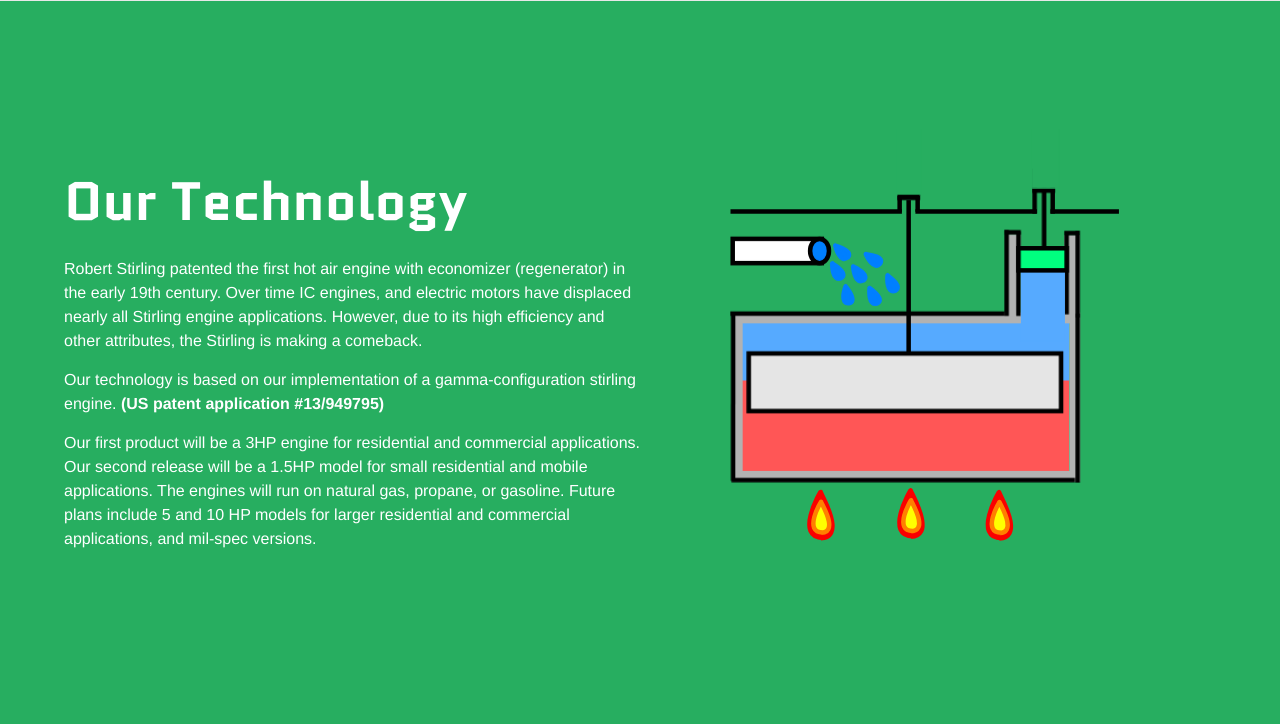
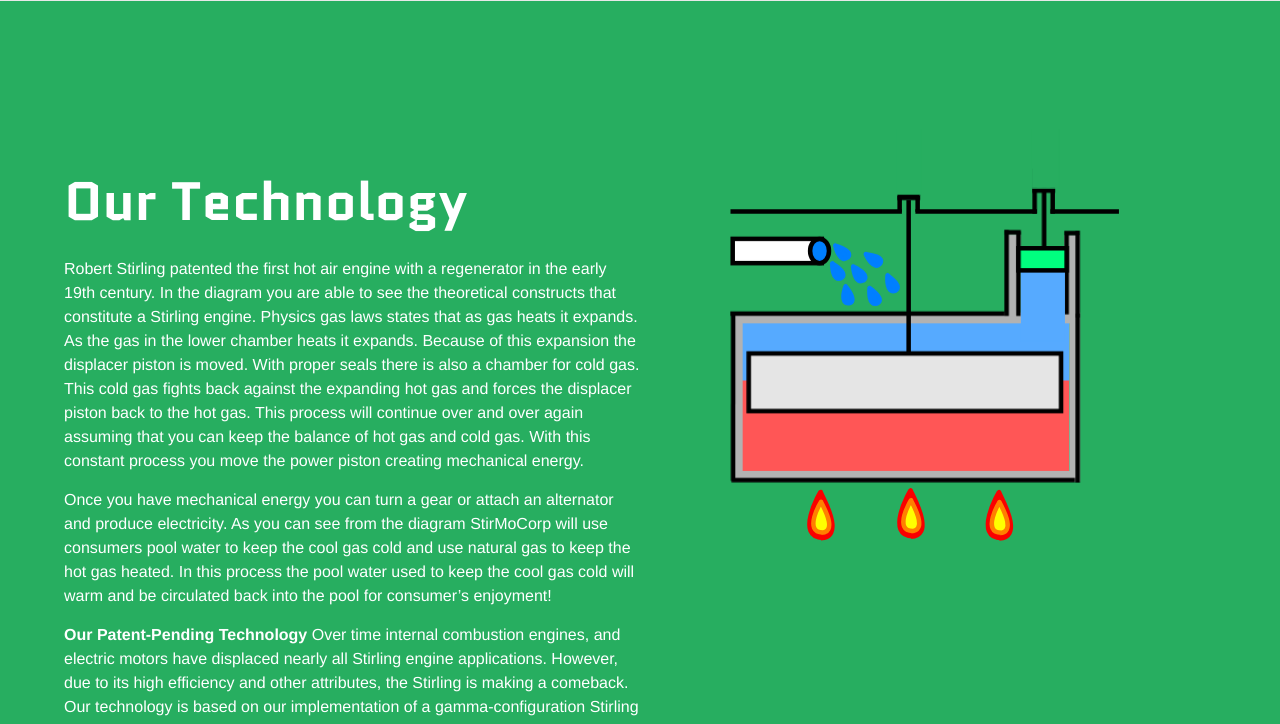
Before and after one commit to holsappled/stirling_motors, a Jekyll site: the page built from index.html, in a window 1280 px wide and 900 px high, scrolled down 2039 px, cut to the strip 0-724 px from the top of the window. Built offline with Jekyll 4.4.1, drawn with Linux system fonts in a browser that asks for light colours; nearby versions of some CDN libraries; some of the changed text lies outside the part shown.

Commit message:
Update technology.html

```diff
--- a/_includes/technology.html
+++ b/_includes/technology.html
@@ -3,22 +3,17 @@
     <div class="technology__description technology__description--animation">
       <h2>Our Technology</h2>
       <p>
-        Robert Stirling patented the first hot air engine with economizer
-        (regenerator) in the early 19th century. Over time IC engines,
-        and electric motors have displaced nearly all Stirling engine
-        applications. However, due to its high efficiency and other
-        attributes, the Stirling is making a comeback.
+        Robert Stirling patented the first hot air engine with a regenerator in the early 19th century.  In the diagram you are able to see the theoretical constructs that constitute a Stirling engine.  Physics gas laws states that as gas heats it expands.  As the gas in the lower chamber heats it expands.  Because of this expansion the displacer piston is moved.  With proper seals there is also a chamber for cold gas.  This cold gas fights back against the expanding hot gas and forces the displacer piston back to the hot gas.  This process will continue over and over again assuming that you can keep the balance of hot gas and cold gas.  With this constant process you move the power piston creating mechanical energy.
       </p>
       <p>
-        Our technology is based on our implementation of a gamma-configuration
-        stirling engine. <strong>(US patent application #13/949795)</strong>
+      Once you have mechanical energy you can turn a gear or attach an alternator and produce electricity.   As you can see from the diagram StirMoCorp will use consumers pool water to keep the cool gas cold and use natural gas to keep the hot gas heated.  In this process the pool water used to keep the cool gas cold will warm and be circulated back into the pool for consumer’s enjoyment!
       </p>
       <p>
-        Our first product will be a 3HP engine for residential and commercial applications.
-        Our second release will be a 1.5HP model for small residential and mobile applications.
-        The engines will run on natural gas, propane, or gasoline.
-        Future plans include 5 and 10 HP models for larger residential and commercial
-        applications, and mil-spec versions.
+        <b>Our Patent-Pending Technology</b>
+        Over time internal combustion engines, and electric motors have displaced nearly all Stirling engine applications. However, due to its high efficiency and other attributes, the Stirling is making a comeback. Our technology is based on our implementation of a gamma-configuration Stirling engine. (US patent 13949795- Stirling Engine with Regenerator Internal to the Displacer Piston and Integral Geometry for Heat Transfer and Fluid Flow). This state of the art technological advancement will utilize a displacer piston with new pin fin heater head and cooling system applications. This Stirling engine will be more efficient than other Stirlings by removing heater tubes which have traditionally been the fault of many designs. StirMoCorp also will test high performance ceramics to improve efficiency.  By modestly seeking to achieve 25% thermal efficiency with lower costing components this prototype would be able to save consumers substantially. If utilizing state of the art expensive materials such as high performance ceramics, then thermal efficiency could reach up to 40%.</strong>
+      </p>
+      <p>
+First prototype models will be 1.5hp, 3hp, 5hp, and 10hp engines. Our Below video shows our patent pending technology with our complete graphical animations of sold works drawing software. We wish to take this animation and make it a reality.
       </p>
     </div>
     <div class="technology__container--animation">
```
